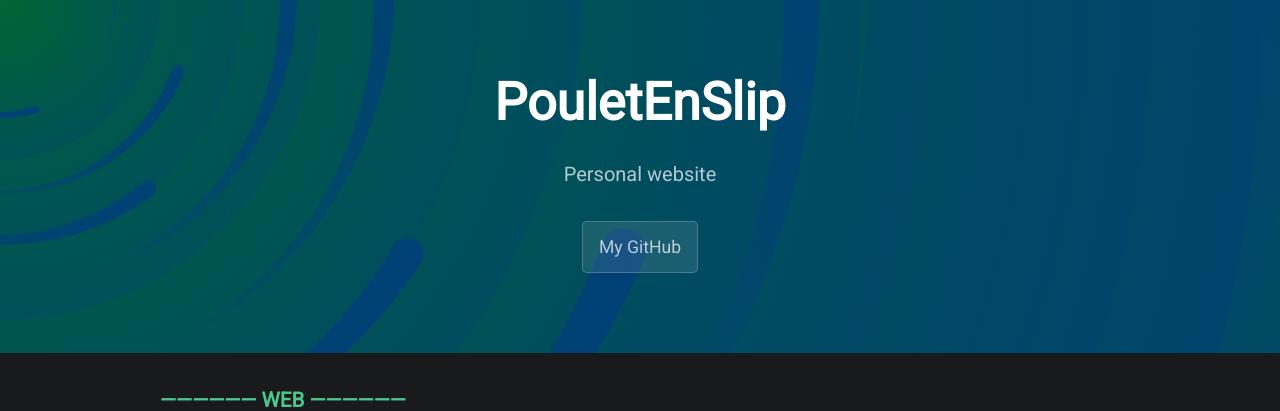
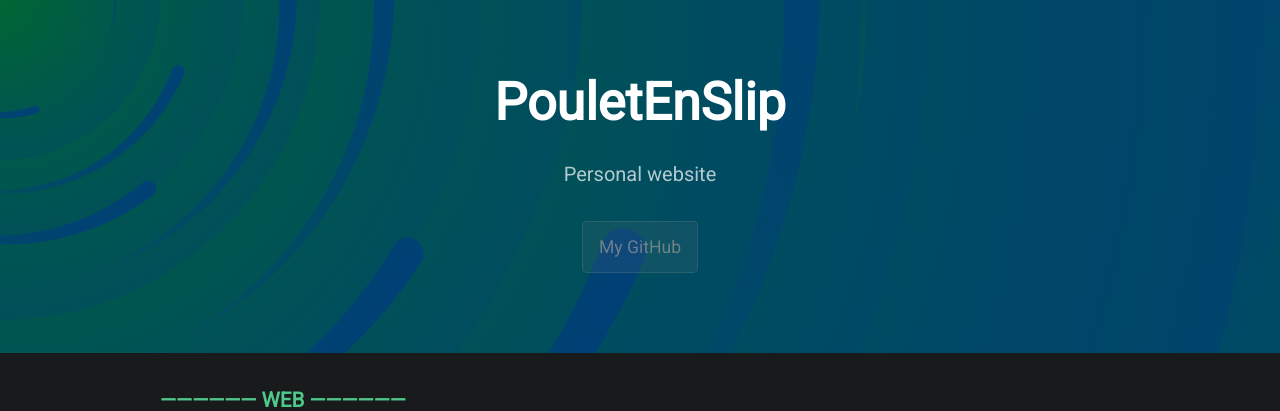
Before and after one commit to PouletEnSlip/pouletenslip.github.io, a Jekyll site: the page built from index.md, in a window 1280 px wide. Shown: the top 411 px of the page. Built offline with Jekyll 4.4.1, drawn with Linux system fonts in a browser that asks for light colours; comment, search, counter and statistics services are not loaded; our own code applies the rules of GitHub Pages for plain Markdown files.

Commit message:
Update jekyll-theme-cayman.scss

```diff
--- a/_sass/jekyll-theme-cayman.scss
+++ b/_sass/jekyll-theme-cayman.scss
@@ -44,19 +44,19 @@ a {
   font-family: "Roboto";
   display: inline-block;
   margin-bottom: 1rem;
-  color: rgba(255, 255, 255, .7);
-  background: rgba(255, 255, 255, .1);
-  border-color: rgba(255, 255, 255, .2);
+  color: rgba(150, 150, 150, .7);
+  background: rgba(150, 150, 150, .1);
+  border-color: rgba(150, 150, 150, .2);
   border-style: solid;
   border-width: 1px;
   border-radius: .3rem;
   transition: .2s;
 
   &:hover {
-    color: rgba(255, 255, 255, .8);
+    color: rgba(150, 150, 150, .8);
     text-decoration: none;
-    background: rgba(255, 255, 255, .2);
-    border-color: rgba(255, 255, 255, .3);
+    background: rgba(150, 150, 150, .2);
+    border-color: rgba(150, 150, 150, .3);
   }
 
   + .btn {
@@ -210,7 +210,7 @@ a {
     font: 1rem Courier Prime;
     color: #567482;
     word-wrap: normal;
-    background: #9dbce5;
+    background: #255ea8;
     border: solid 1px #dce6f0;
     border-radius: .3rem;
 
@@ -287,7 +287,7 @@ a {
     height: 2px;
     padding: 0;
     margin: 1rem 0;
-    background: #eff0f1;
+    background: #a6a19a;
     border: 0;
   }
 }
```
